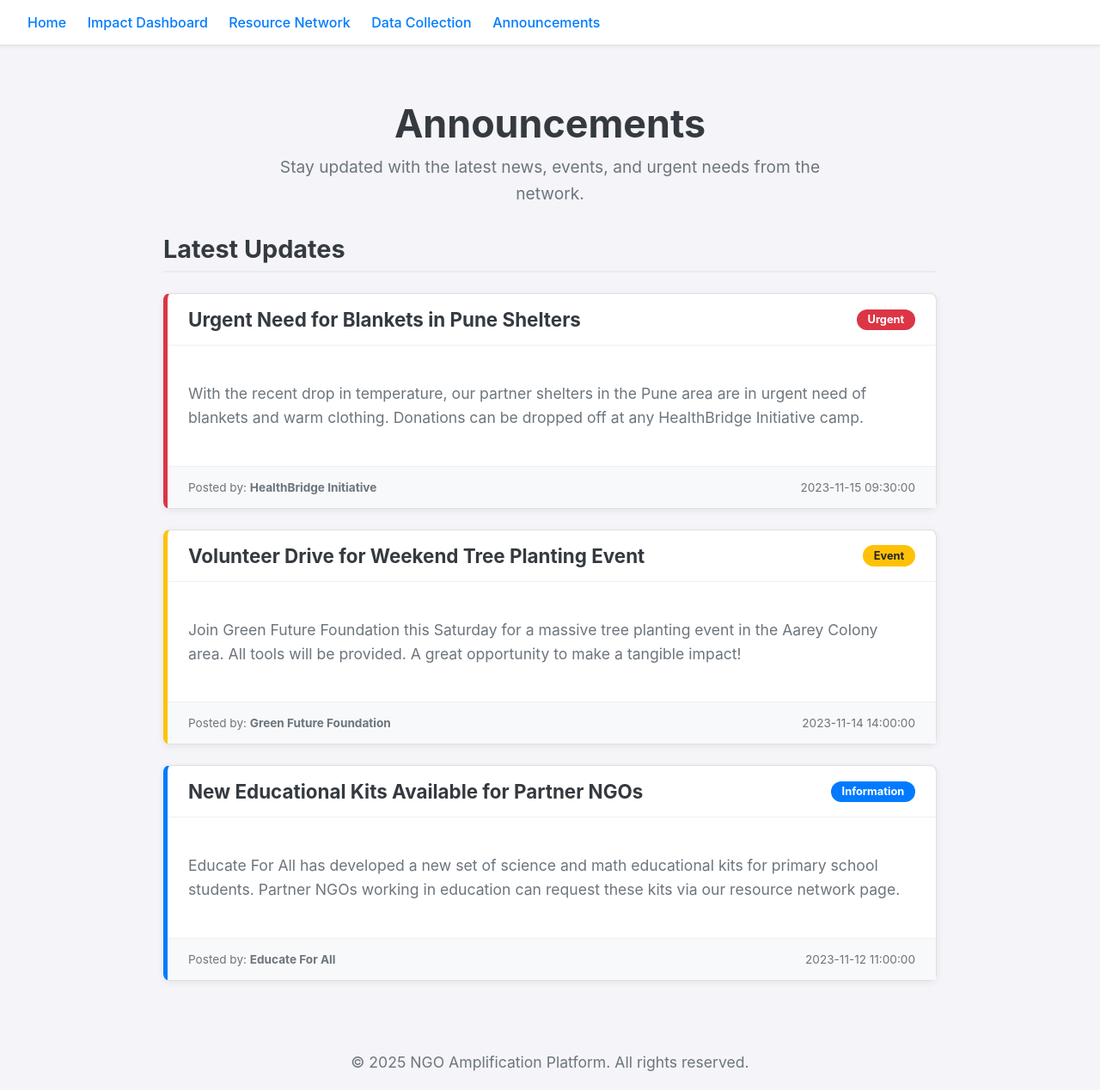
After one commit to diveshadivarekar/ngo_platform, a Flask app: page /announcements in a window 1280 px wide. The commit adds this page. Shown: the whole page at 86% size. Run offline with Flask 3, Linux system fonts and the light colour scheme.

Commit message:
feat: announcement page

```diff
--- a/app.py
+++ b/app.py
@@ -8,7 +8,35 @@ app = Flask(__name__)
 app.secret_key = 'supersecretkey'
 
 # --- Mock Data ---
-# Expanded data to support the new features.
+
+announcements_data = [
+    {
+        'id': 1,
+        'title': 'Urgent Need for Blankets in Pune Shelters',
+        'content': 'With the recent drop in temperature, our partner shelters in the Pune area are in urgent need of blankets and warm clothing. Donations can be dropped off at any HealthBridge Initiative camp.',
+        'author': 'HealthBridge Initiative',
+        'category': 'Urgent',
+        'timestamp': '2023-11-15 09:30:00'
+    },
+    {
+        'id': 2,
+        'title': 'Volunteer Drive for Weekend Tree Planting Event',
+        'content': 'Join Green Future Foundation this Saturday for a massive tree planting event in the Aarey Colony area. All tools will be provided. A great opportunity to make a tangible impact!',
+        'author': 'Green Future Foundation',
+        'category': 'Event',
+        'timestamp': '2023-11-14 14:00:00'
+    },
+    {
+        'id': 3,
+        'title': 'New Educational Kits Available for Partner NGOs',
+        'content': 'Educate For All has developed a new set of science and math educational kits for primary school students. Partner NGOs working in education can request these kits via our resource network page.',
+        'author': 'Educate For All',
+        'category': 'Information',
+        'timestamp': '2023-11-12 11:00:00'
+    }
+]
+
+
 ngo_impact_data = [
     {
         'id': 1,
@@ -302,6 +330,26 @@ def get_ngo_metrics(ngo_id):
         return jsonify(list(numeric_metrics.keys()))
     return jsonify([])
 
+@app.route('/announcements', methods=['GET', 'POST'])
+def announcements():
+    """Displays and handles announcements."""
+    if request.method == 'POST':
+        new_announcement = {
+            'id': len(announcements_data) + 1,
+            'title': request.form.get('title'),
+            'content': request.form.get('content'),
+            'author': request.form.get('author'),
+            'category': request.form.get('category'),
+            'timestamp': datetime.now().strftime('%Y-%m-%d %H:%M:%S')
+        }
+        announcements_data.insert(0, new_announcement) # Add to the top of the list
+        flash('Your announcement has been posted!', 'success')
+        return redirect(url_for('announcements'))
+
+    # Sort announcements by timestamp for display
+    sorted_announcements = sorted(announcements_data, key=lambda x: x['timestamp'], reverse=True)
+    return render_template('announcements.html', announcements=sorted_announcements, ngos=ngo_impact_data)
+
 
 # --- Error Handler ---
 @app.errorhandler(404)
--- a/static/css/style.css
+++ b/static/css/style.css
@@ -741,3 +741,87 @@ a.ngo-card-link {
 .submit-button:hover {
     background-color: #218838;
 }
+
+/* --- Announcements Page --- */
+.announcement-form {
+    margin-bottom: 3rem;
+}
+
+.announcements-feed {
+    max-width: 900px;
+    margin: 2rem auto;
+}
+
+.announcements-feed h2 {
+    font-size: 1.8rem;
+    color: #343a40;
+    border-bottom: 2px solid #e9ecef;
+    padding-bottom: 0.5rem;
+    margin-bottom: 1.5rem;
+}
+
+.announcement-card {
+    background-color: #fff;
+    border: 1px solid #e0e0e0;
+    border-left: 5px solid #007bff; /* Default Information color */
+    border-radius: 8px;
+    margin-bottom: 1.5rem;
+    box-shadow: 0 2px 8px rgba(0,0,0,0.07);
+    transition: box-shadow 0.3s ease;
+}
+
+.announcement-card:hover {
+    box-shadow: 0 4px 15px rgba(0,0,0,0.1);
+}
+
+/* Category-specific border colors */
+.announcement-card.category-urgent {
+    border-left-color: #dc3545; /* Red */
+}
+.announcement-card.category-event {
+    border-left-color: #ffc107; /* Yellow */
+}
+
+.announcement-card .card-header {
+    display: flex;
+    justify-content: space-between;
+    align-items: center;
+    padding: 1rem 1.5rem;
+    border-bottom: 1px solid #f0f0f0;
+}
+
+.announcement-card h3 {
+    margin: 0;
+    font-size: 1.4rem;
+    color: #343a40;
+}
+
+.announcement-card .category-tag {
+    padding: 0.3rem 0.8rem;
+    border-radius: 15px;
+    font-size: 0.8rem;
+    font-weight: bold;
+    color: #fff;
+    background-color: #6c757d; /* Default */
+}
+
+.category-urgent .category-tag { background-color: #dc3545; }
+.category-event .category-tag { background-color: #ffc107; color: #212529; }
+.category-information .category-tag { background-color: #007bff; }
+
+
+.announcement-card .card-body {
+    padding: 1.5rem;
+    line-height: 1.6;
+    color: #495057;
+}
+
+.announcement-card .card-footer {
+    display: flex;
+    justify-content: space-between;
+    padding: 1rem 1.5rem;
+    background-color: #f8f9fa;
+    font-size: 0.85rem;
+    color: #6c757d;
+    border-top: 1px solid #f0f0f0;
+}
--- /dev/null
+++ b/templates/announcements.html
@@ -0,0 +1,77 @@
+{% extends 'base.html' %}
+
+{% block title %}Announcements{% endblock %}
+
+{% block content %}
+<div class="page-header">
+    <h1>Announcements</h1>
+    <p class="subtitle">Stay updated with the latest news, events, and urgent needs from the network.</p>
+</div>
+
+<!-- Flashed Messages -->
+{% with messages = get_flashed_messages(with_categories=true) %}
+  {% if messages %}
+    {% for category, message in messages %}
+      <div class="alert alert-{{ category }}">{{ message }}</div>
+    {% endfor %}
+  {% endif %}
+{% endwith %}
+
+<!-- New Announcement Form -->
+<!-- <div class="form-container announcement-form">
+    <h2>Post a New Announcement</h2>
+    <form action="{{ url_for('announcements') }}" method="post">
+        <div class="form-group">
+            <label for="title">Title</label>
+            <input type="text" id="title" name="title" required placeholder="A clear and concise title">
+        </div>
+        <div class="form-group">
+            <label for="content">Content</label>
+            <textarea id="content" name="content" rows="5" required placeholder="Provide all the necessary details here."></textarea>
+        </div>
+        <div class="form-row">
+            <div class="form-group">
+                <label for="author">Author (Your NGO)</label>
+                <select id="author" name="author" required>
+                    <option value="" disabled selected>-- Select your NGO --</option>
+                    {% for ngo in ngos %}
+                        <option value="{{ ngo.name }}">{{ ngo.name }}</option>
+                    {% endfor %}
+                </select>
+            </div>
+            <div class="form-group">
+                <label for="category">Category</label>
+                <select id="category" name="category" required>
+                    <option value="Information">Information</option>
+                    <option value="Event">Event</option>
+                    <option value="Urgent">Urgent</option>
+                </select>
+            </div>
+        </div>
+        <button type="submit" class="submit-button">Post Announcement</button>
+    </form>
+</div> -->
+
+<!-- Announcements Feed -->
+<div class="announcements-feed">
+    <h2>Latest Updates</h2>
+    {% for announcement in announcements %}
+        <div class="announcement-card category-{{ announcement.category|lower }}">
+            <div class="card-header">
+                <h3>{{ announcement.title }}</h3>
+                <span class="category-tag">{{ announcement.category }}</span>
+            </div>
+            <div class="card-body">
+                <p>{{ announcement.content }}</p>
+            </div>
+            <div class="card-footer">
+                <span>Posted by: <strong>{{ announcement.author }}</strong></span>
+                <span>{{ announcement.timestamp }}</span>
+            </div>
+        </div>
+    {% else %}
+        <p class="no-results">There are no announcements yet. Be the first to post one!</p>
+    {% endfor %}
+</div>
+
+{% endblock %}
--- a/templates/base.html
+++ b/templates/base.html
@@ -4,31 +4,35 @@
     <meta charset="UTF-8">
     <meta name="viewport" content="width=device-width, initial-scale=1.0">
     <title>{% block title %}NGO Amplification Platform{% endblock %}</title>
-
-    <!-- THE FIX - PART 1: Add Leaflet CSS in the head -->
+    <link rel="stylesheet" href="{{ url_for('static', filename='css/style.css') }}">
+    <!-- LeafletJS for maps -->
     <link rel="stylesheet" href="https://unpkg.com/leaflet@1.9.4/dist/leaflet.css"
      integrity="sha256-p4NxAoJBhIIN+hmNHrzRCf9tD/miZyoHS5obTRR9BMY="
      crossorigin=""/>
-
-    <link rel="stylesheet" href="{{ url_for('static', filename='css/style.css') }}">
 </head>
 <body>
-    <nav>
-        <a href="/">Home</a>
-        <a href="/dashboard">Impact Dashboard</a>
-        <a href="/resources">Resource Network</a>
-        <a href="/data-collection">Data Collection</a>
-    </nav>
-    <div class="container">
+    <header class="main-header">
+        <!-- <div class="logo">NGO Amplify</div> -->
+        <nav>
+            <a href="{{ url_for('home') }}">Home</a>
+            <a href="{{ url_for('dashboard') }}">Impact Dashboard</a>
+            <a href="{{ url_for('resource_network') }}">Resource Network</a>
+            <a href="{{ url_for('data_collection') }}">Data Collection</a>
+            <a href="{{ url_for('announcements') }}">Announcements</a>
+        </nav>
+    </header>
+
+    <main class="container">
         {% block content %}{% endblock %}
-    </div>
+    </main>
 
-    <!-- THE FIX - PART 2: Add Leaflet JavaScript before closing body tag -->
+    <footer class="main-footer">
+       <center> <p>&copy; 2025 NGO Amplification Platform. All rights reserved.</p></center>
+    </footer>
+
+    <!-- LeafletJS for maps -->
     <script src="https://unpkg.com/leaflet@1.9.4/dist/leaflet.js"
      integrity="sha256-20nQCchB9co0qIjJZRGuk2/Z9VM+kNiyxNV1lvTlZBo="
      crossorigin=""></script>
-
-    <!-- Block for page-specific scripts -->
-    {% block scripts %}{% endblock %}
 </body>
 </html>
```
